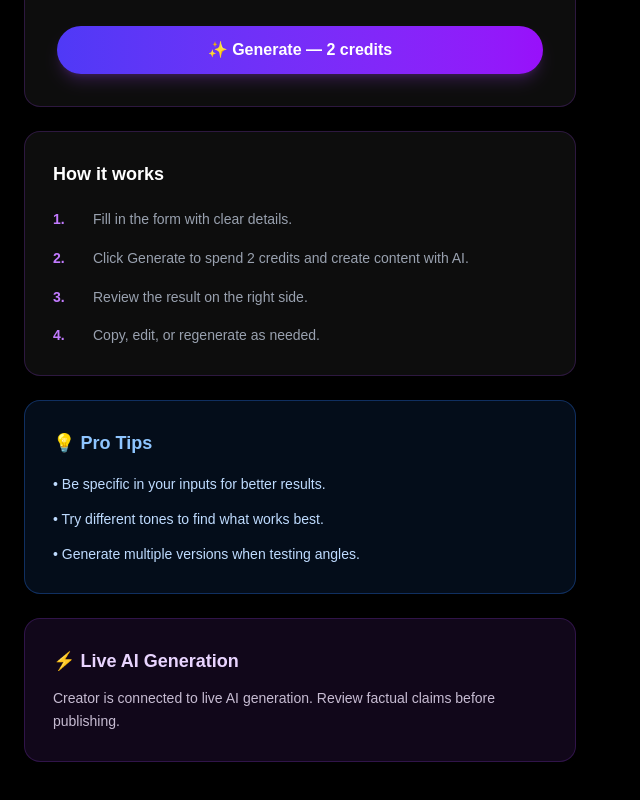
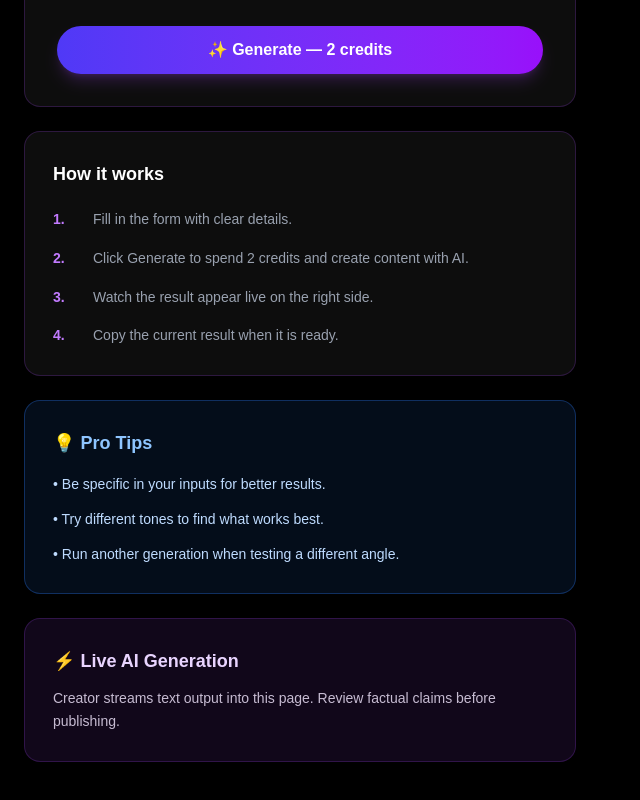
Before and after one commit to sajanmenuluttlegya/abc-creator-clean, a Next.js app in the folder abc-creator-app/: page /tools/blog-topic-ideas in a window 1280 px wide. Shown: the part 789-1589 px from the top of the page, without its empty margins (0-640 px from the left). Built offline with nearby package versions, Linux system fonts and the light colour scheme.

Commit message:
Clean text tool action wording

```diff
--- a/abc-creator-app/components/ToolFormRenderer.tsx
+++ b/abc-creator-app/components/ToolFormRenderer.tsx
@@ -70,6 +70,7 @@ Get more credits: /pricing`
 
         return;
       }
+
       if (!res.body) {
         setOutput("Error:\nStreaming response body was empty.");
         return;
@@ -204,7 +205,7 @@ Get more credits: /pricing`
                       d="M4 12a8 8 0 018-8V0C5.373 0 0 5.373 0 12h4zm2 5.291A7.962 7.962 0 014 12H0c0 3.042 1.135 5.824 3 7.938l3-2.647z"
                     />
                   </svg>
-                  Generating...
+                  Streaming...
                 </>
               ) : (
                 <>✨ Generate — {creditCost} credits</>
@@ -228,11 +229,11 @@ Get more credits: /pricing`
             </li>
             <li className="flex gap-4">
               <span className="min-w-6 font-semibold text-purple-400">3.</span>
-              <span>Review the result on the right side.</span>
+              <span>Watch the result appear live on the right side.</span>
             </li>
             <li className="flex gap-4">
               <span className="min-w-6 font-semibold text-purple-400">4.</span>
-              <span>Copy, edit, or regenerate as needed.</span>
+              <span>Copy the current result when it is ready.</span>
             </li>
           </ol>
         </div>
@@ -244,7 +245,7 @@ Get more credits: /pricing`
           <ul className="space-y-3 text-sm leading-relaxed text-blue-200">
             <li>• Be specific in your inputs for better results.</li>
             <li>• Try different tones to find what works best.</li>
-            <li>• Generate multiple versions when testing angles.</li>
+            <li>• Run another generation when testing a different angle.</li>
           </ul>
         </div>
 
@@ -253,7 +254,7 @@ Get more credits: /pricing`
             ⚡ Live AI Generation
           </h3>
           <p className="text-sm leading-relaxed text-purple-100/80">
-            Creator is connected to live AI generation. Review factual claims before publishing.
+            Creator streams text output into this page. Review factual claims before publishing.
           </p>
         </div>
       </div>
```
Lines whose indentation alone changed are shown as unchanged.
